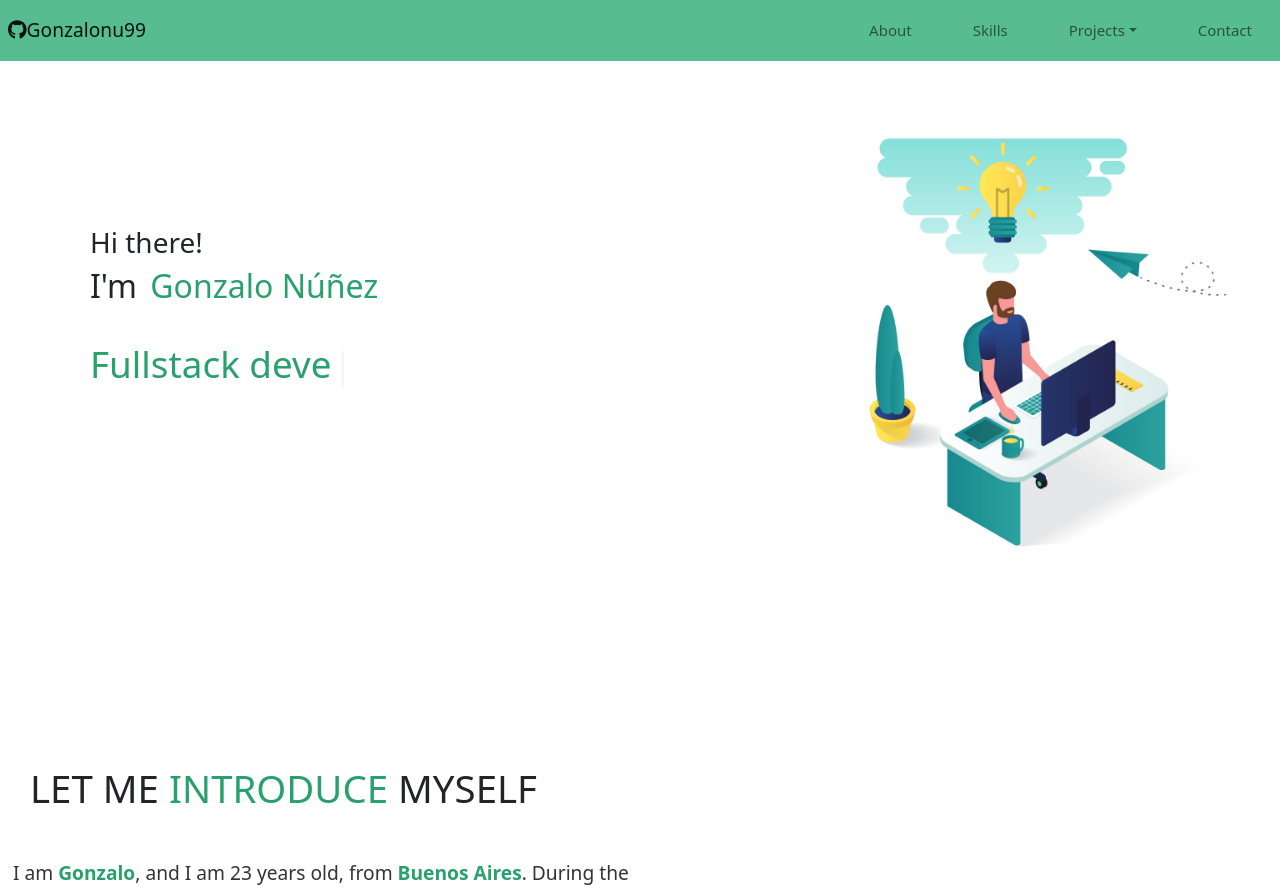
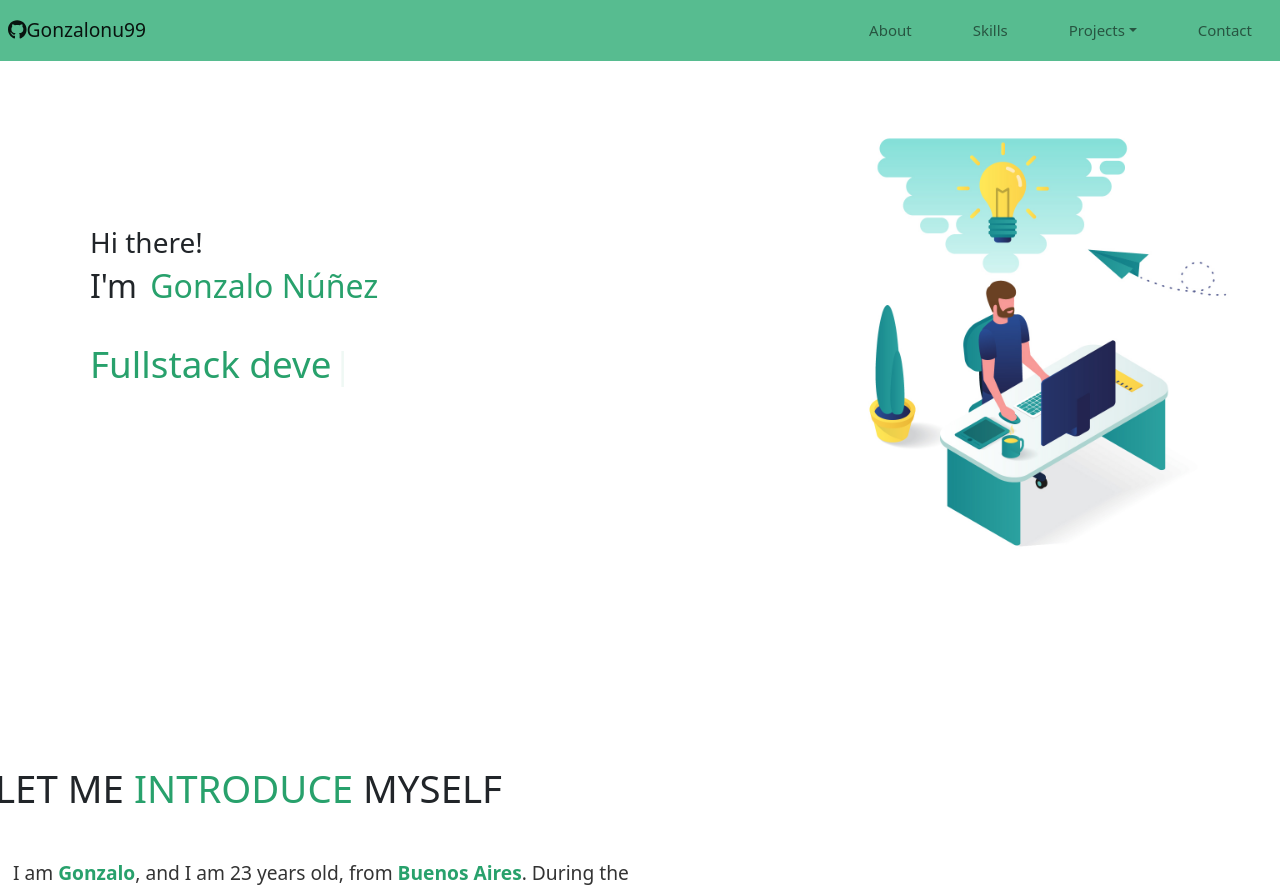
Before and after one commit to Gonzalonu99/portfolio, a React (Create React App) app: page / in a window 1280 px wide. Shown: the top 892 px of the page. Built offline with nearby package versions, Linux system fonts and the light colour scheme.

Commit message:
styles about

```diff
--- a/src/components/about/about.css
+++ b/src/components/about/about.css
@@ -4,6 +4,7 @@ div#about{
 .about-title{
     text-align: center;
     font-size: 2.4em;
+    margin-left: -5px;
 }
 .span-title{
     color: #28a16c;
```
